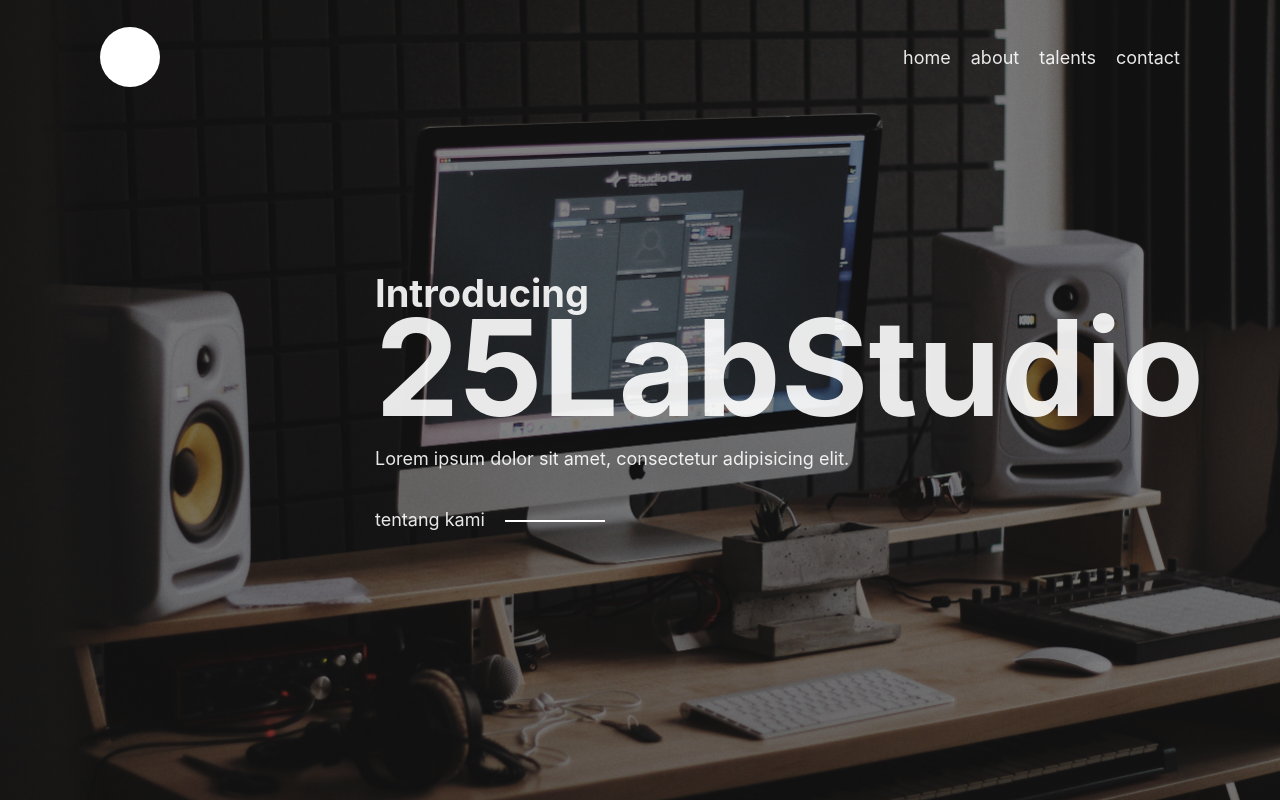
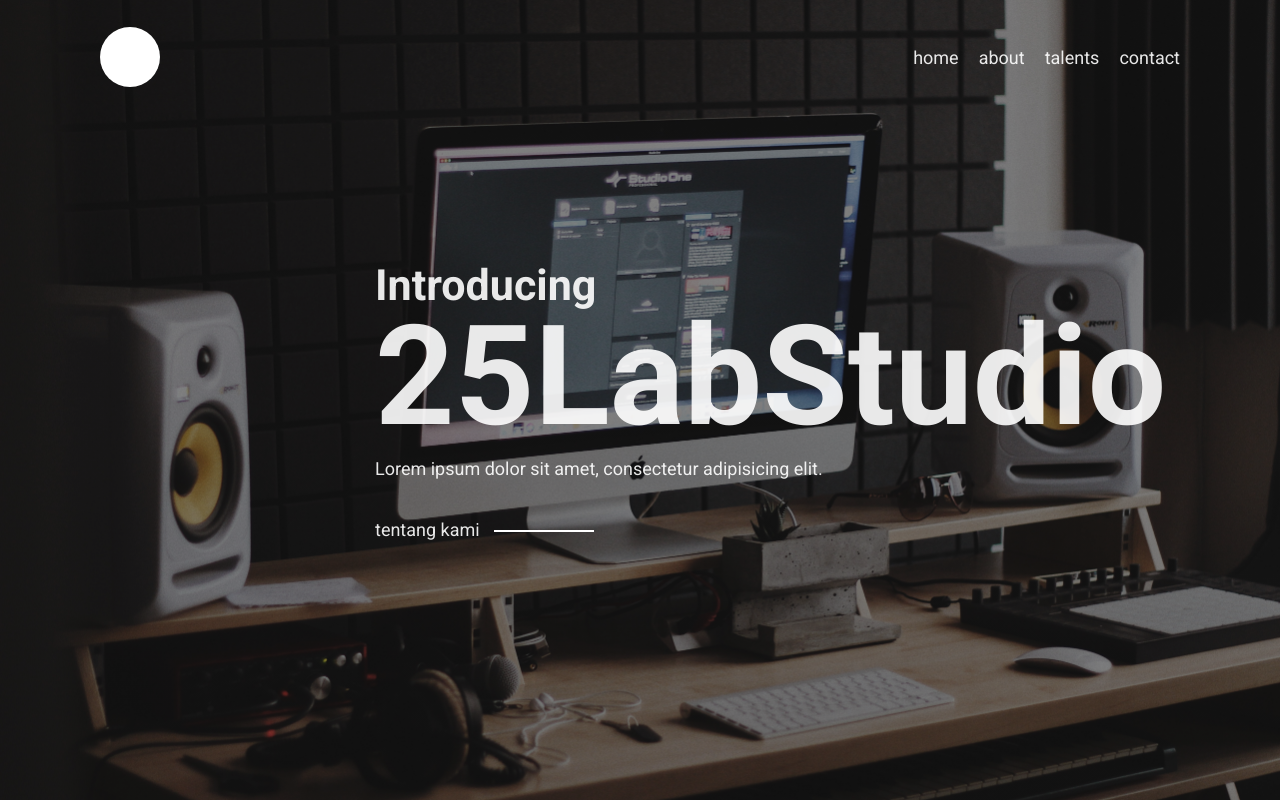
Before and after one commit to faishalirwn/25LabStudio, a Next.js app: page / in a window 1280 px wide. Built offline with nearby package versions, Linux system fonts and the light colour scheme.

Commit message:
Change main font to Roboto

```diff
--- a/components/layout.js
+++ b/components/layout.js
@@ -9,6 +9,9 @@
         <div className={styles.container}>
             <Head>
                 <link rel="icon" href="/favicon.ico" />
+                <link rel="preconnect" href="https://fonts.googleapis.com"/>
+                <link rel="preconnect" href="https://fonts.gstatic.com" crossorigin/>
+                <link href="https://fonts.googleapis.com/css2?family=Roboto:wght@400;700;900&display=swap" rel="stylesheet"></link>
             </Head>
 
             <nav className={styles.nav}>
--- a/styles/Home.module.css
+++ b/styles/Home.module.css
@@ -20,12 +20,12 @@
 }
 
 .main h2 {
-  font-size: 38px;
+  font-size: 43px;
 }
 
 .main h1 {
-  font-size: 134px;
-  margin-top: -30px;
+  font-size: 139px;
+  margin-top: -15px;
 }
 
 .about {
--- a/styles/globals.css
+++ b/styles/globals.css
@@ -2,8 +2,7 @@
 body {
   padding: 0;
   margin: 0;
-  font-family: -apple-system, BlinkMacSystemFont, Segoe UI, Roboto, Oxygen,
-    Ubuntu, Cantarell, Fira Sans, Droid Sans, Helvetica Neue, sans-serif;
+  font-family: 'Roboto', sans-serif;
   color: rgba(255,255,255, 0.9);
   font-size: 18px;
 }
```
